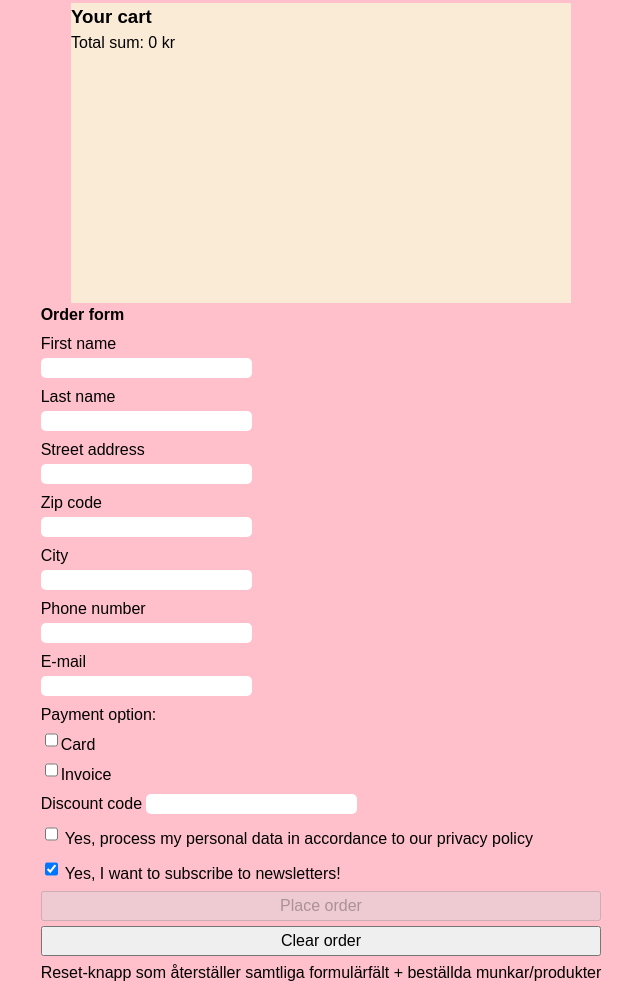
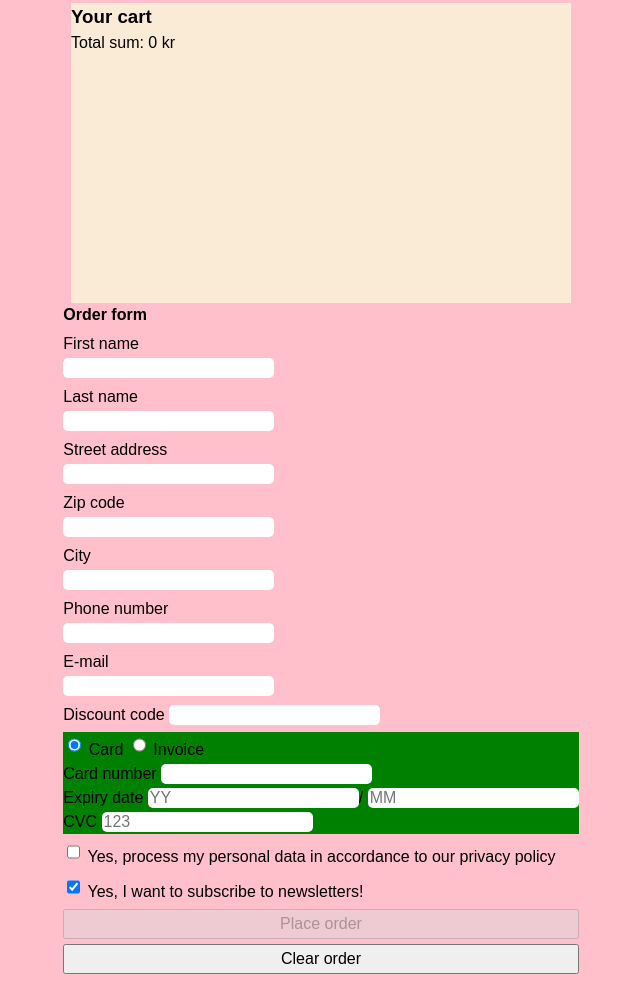
Before and after one commit to fridanordenlow/project-everyday-textile-webshop, a website with bundled scripts: page index.html in a window 1280 px wide. Shown: the part 547-1532 px from the top of the page, without its empty margins (319-959 px from the left). Built offline with nearby package versions, Linux system fonts and the light colour scheme.

Commit message:
:construction: working on adding functionality and validation to payment options

```diff
--- a/css/_base.scss
+++ b/css/_base.scss
@@ -102,3 +102,16 @@ header {
   width: 500px;
   background-color: antiquewhite;
 }
+
+.payment-options {
+  background-color: green;
+
+  .card {
+    display: flex;
+    flex-direction: column;
+  }
+
+  .hidden {
+    display: none;
+  }
+}
--- a/index.html
+++ b/index.html
@@ -92,19 +92,52 @@
             <input type="email" id="email" required>
           </label>
           <label>
+            <span>Discount code</span>
+            <input type="text">
+          </label>
+          <div class="payment-options">
+            <div class="selector">
+              <label>
+                <input type="radio" name="payment-option" value="card" checked>
+                <span>Card</span>
+              </label>
+              <label>
+                <input type="radio" name="payment-option" value="invoice">
+                <span>Invoice</span>
+              </label>
+            </div>
+            <div class="card" id="card">
+              <label>
+                <span>Card number</span>
+                <input type="number">
+              </label>
+              <label>
+                <span>Expiry date</span>
+                <input type="number" placeholder="YY">/
+                <input type="number" placeholder="MM">
+              </label>
+              <label>
+                <span>CVC</span>
+                <input type="number" placeholder="123">
+              </label>
+            </div>
+            <div class="invoice hidden" id="invoice">
+              <label>
+                <span>Personal ID</span>
+                <input type="text" name="personal-id" id="personalID">
+              </label>
+            </div>
+          </div>
+          <!-- <label>
             <span>Payment option:</span>
             <br>
             <input type="checkbox" id="card">Card</input>
-            <!-- Om kort valts, visas fält för kortnummer, datum/år och CVC -->
+             Om kort valts, visas fält för kortnummer, datum/år och CVC
              <br>
             <input type="checkbox" id="invoice">Invoice</input>
-            <!-- Om faktura valts ska ett formulärfält för svenskt personnummer visas.
-            Även detta fält ska valideras innan formuläret går att skicka iväg -->
-          </label>
-          <label>
-            <span>Discount code</span>
-            <input type="text">
-          </label>
+             Om faktura valts ska ett formulärfält för svenskt personnummer visas.
+            Även detta fält ska valideras innan formuläret går att skicka iväg
+          </label> -->
           <label>
             <input type="checkbox" required>
             <span>Yes, process my personal data in accordance to our privacy policy</span>
@@ -117,7 +150,6 @@
           <!-- Knappen ska vara disabled tills formuläret är rätt ifyllt -->
           <!-- Felen ska markeras och kommuniceras tydligt -->
           <button type="reset" id="resetBtn">Clear order</button>
-          Reset-knapp som återställer samtliga formulärfält + beställda munkar/produkter
       </section>
     </main>
     <script type="module" src="script.js" defer></script>
--- a/script.js
+++ b/script.js
@@ -259,8 +259,13 @@ updateAndPrintCart();
 const form = document.querySelector('#form');
 const submitBtn = form.querySelector('#submitBtn');
 const resetBtn = form.querySelector('#resetBtn');
-const cardCheckbox = document.getElementById('card');
-const invoiceCheckbox = document.getElementById('invoice');
+const paymentOptionRadios = Array.from(document.querySelectorAll('input[name="payment-option"]'));
+// const cardCheckbox = document.getElementById('card');
+// const invoiceCheckbox = document.getElementById('invoice');
+const cardOption = document.querySelector('#card');
+const invoiceOption = document.querySelector('#invoice');
+// let selectedPaymentOption = 'card';
+let selectedPaymentOption = paymentOptionRadios.find(radio => radio.checked)?.value || 'card';
 const personalDataCheckbox = document.querySelector('input[type="checkbox"][required]');
 
 const regexRules = {
@@ -270,6 +275,7 @@ const regexRules = {
   city: /^[a-zA-ZåäöÅÄÖ\s-]{2,}$/,
   phoneNumber: /^[0-9]{10}$/,
   zipCode: /^\d{3}\s?\d{2}$/,
+  personalID: /^(19|20)?\d{2}((0[1-9])|(1[0-2]))(([0-2][0-9])|(3[0-1]))[- ]?\d{4}$/,
 };
 
 const validationRules = {
@@ -280,6 +286,7 @@ const validationRules = {
   city: 'city',
   phone: 'phoneNumber',
   email: 'email',
+  personalID: 'personalID'
 };
 
 function validateInput(inputElementId) {
@@ -309,31 +316,39 @@ function validateInput(inputElementId) {
   return true;
 }
 
+// paymentOptionRadios.forEach(radioBtn => {
+//   radioBtn.addEventListener('change', switchPaymentOption);
+// })
+
+
+// Switch between card or invoice payment, toggle visibility
+function switchPaymentOption(e) {
+  // selectedPaymentOption = e.target.value;
+  const selectedRadio = document.querySelector('input[name="payment-option"]:checked');
+  selectedPaymentOption = selectedRadio.value;
+
+  cardOption.classList.toggle('hidden', selectedPaymentOption !== 'card');
+  invoiceOption.classList.toggle('hidden', selectedPaymentOption !== 'invoice');
+
+  console.log(`${selectedPaymentOption} selected`);
+  // updateSubmitButton(); Varför här?
+}
+
 function validateAllInputs() {
   const allInputsValid = Object.keys(validationRules).every(inputId => {
     const input = document.getElementById(inputId);
     return input.value.trim().length > 0 && validateInput(inputId);
   });
 
-  const paymentSelected = cardCheckbox.checked || invoiceCheckbox.checked;
+  console.log(cardOption);
+  console.log(invoiceOption);
+  const paymentSelected = cardOption.checked || invoiceOption.checked;
   const personalDataAccepted = personalDataCheckbox.checked;
 
   return allInputsValid && paymentSelected && personalDataAccepted;
 }
 
-// Event listeners for checkboxes
-[cardCheckbox, invoiceCheckbox, personalDataCheckbox].forEach(checkbox => {
-  checkbox.addEventListener('change', () => {
-    if (checkbox === cardCheckbox && checkbox.checked) {
-      invoiceCheckbox.checked = false;
-      console.log('Card checked')
-    } else if (checkbox === invoiceCheckbox && checkbox.checked) {
-      cardCheckbox.checked = false;
-      console.log('Invoice checked')
-    }
-    updateSubmitButton();
-  });
-});
+
 
 function updateSubmitButton() {
   submitBtn.disabled = !validateAllInputs();
@@ -367,9 +382,34 @@ function resetForm() {
   })
 }
 
+// Event listeners
+
+[cardOption, invoiceOption].forEach(radio => {
+  radio.addEventListener('change', () => {
+    updateSubmitButton();
+  });
+});
+
+personalDataCheckbox.addEventListener('change', updateSubmitButton);
+
+// [cardOption, invoiceOption, personalDataCheckbox].forEach(checkbox => {
+//   checkbox.addEventListener('change', () => {
+//     if (checkbox === cardOption && checkbox.checked) {
+//       invoiceOption.checked = false;
+//       console.log('Card checked')
+//     } else if (checkbox === invoiceOption && checkbox.checked) {
+//       cardOption.checked = false;
+//       console.log('Invoice checked')
+//     }
+//     updateSubmitButton();
+//   });
+// });
+// paymentOptionRadios.forEach(radio => radio.addEventListener('change', switchPaymentOption));
+// personalDataCheckbox.addEventListener('change', updateSubmitButton);
 submitBtn.addEventListener('click', submitForm);
 resetBtn.addEventListener('click', resetForm)
 
+switchPaymentOption();
 updateSubmitButton();
 
 
```
Also changed, not shown: css/style.css, 1 other file.
